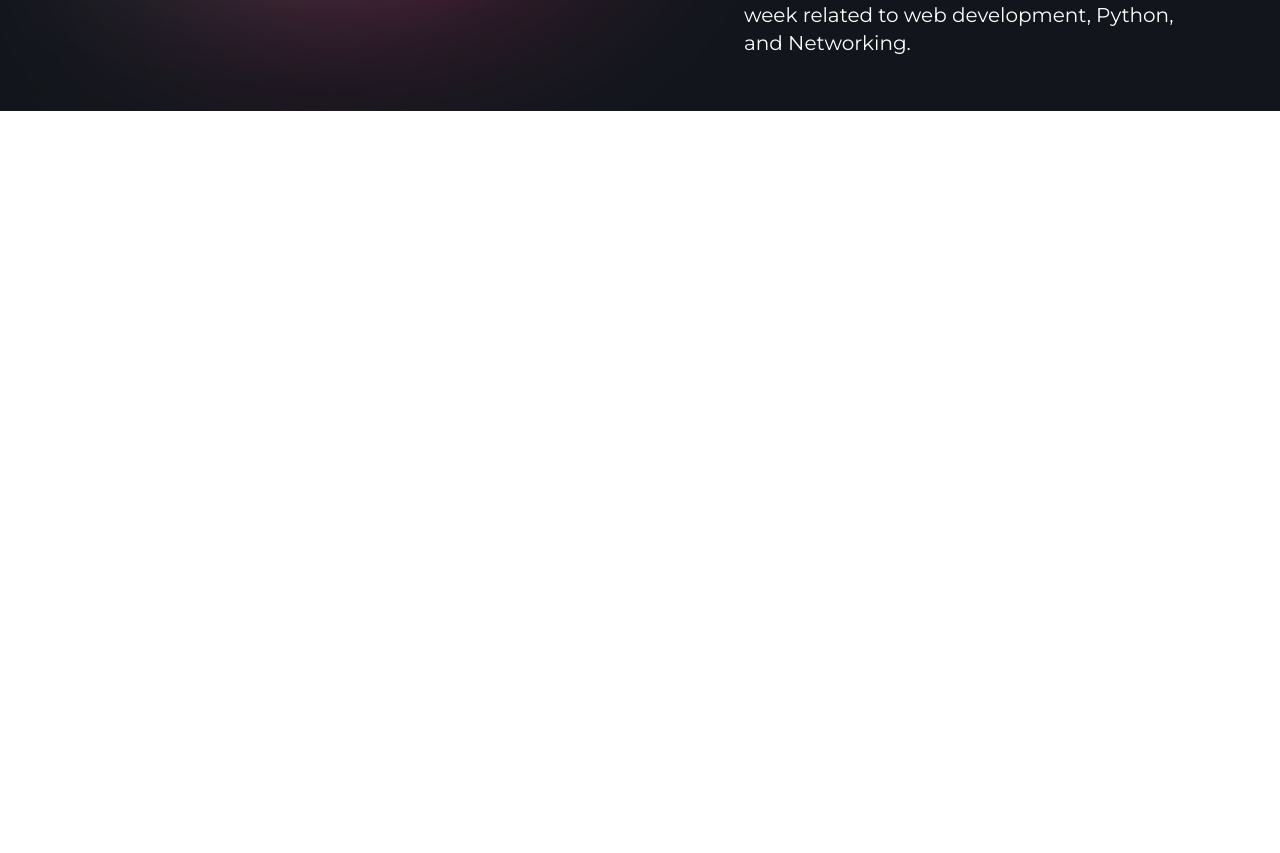
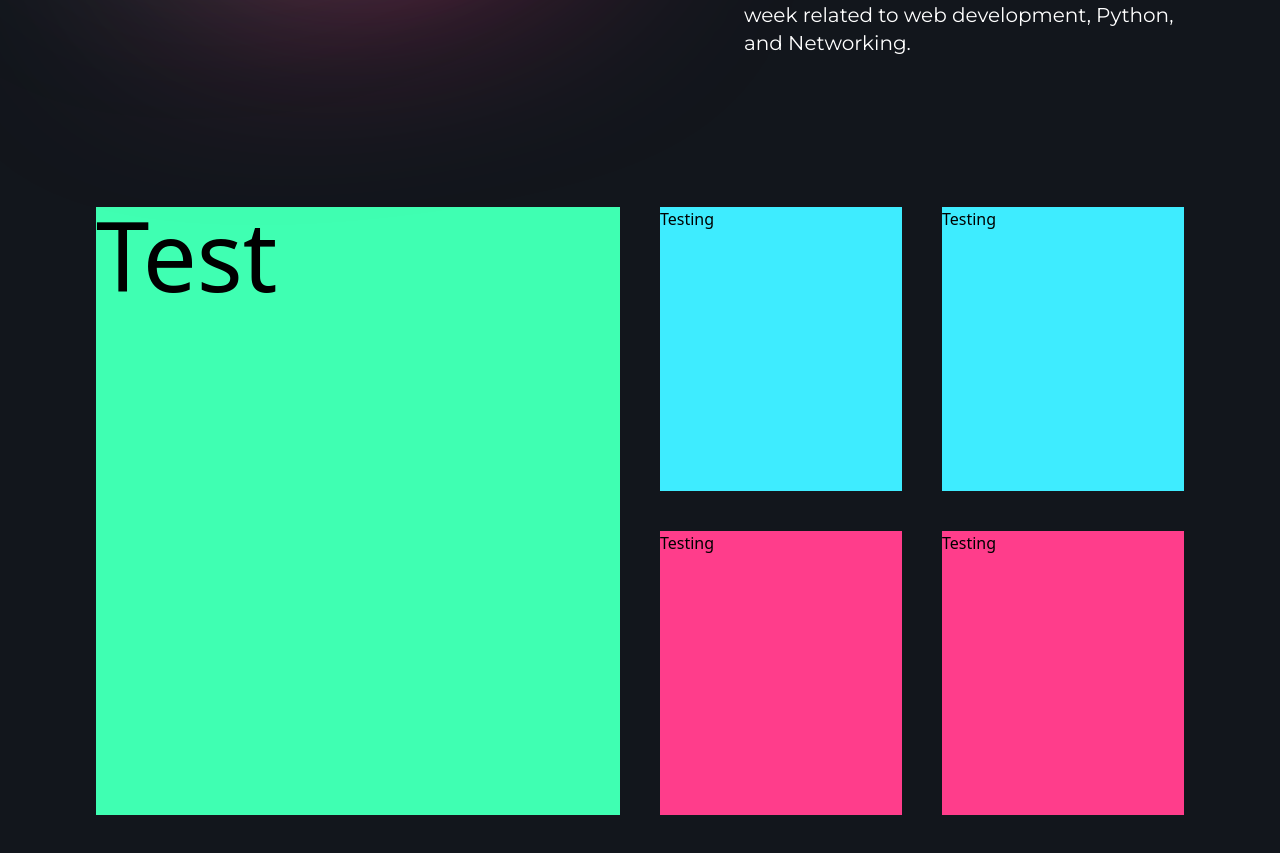
Before and after one commit to Bharath1910/bharathshanmugam.dev, a Next.js app: page / in a window 1280 px wide. Shown: the part 1489-2342 px from the top of the page. Before the commit the page ends 1600 px from the top, so only its background shows below. Built offline with nearby package versions, Linux system fonts and the light colour scheme; a web font is replaced by a local one.

Commit message:
added skillset, still testing layout

```diff
--- /dev/null
+++ b/components/Skills.jsx
@@ -0,0 +1,32 @@
+import styles from '../styles/Skills.module.css'
+
+function Skills() {
+  return (
+    <div className='h-screen bg-background flex p-24 gap-10 flex-wrap'>
+        <div className='bg-accent flex-1'>
+            <h1 className='text-8xl'>Test</h1>
+        </div>
+
+        <div className='flex-1  flex flex-col gap-10'>
+            <div className='flex flex-1 gap-10'>
+                <div className='bg-complement flex-1'>
+                    <h1>Testing</h1>
+                </div>
+                <div className='bg-complement flex-1'>
+                    <h1>Testing</h1>
+                </div>
+            </div>
+            <div className=' flex flex-1 gap-10'>
+                <div className='bg-pink flex-1'>
+                    <h1>Testing</h1>
+                </div>
+                <div className='bg-pink flex-1'>
+                    <h1>Testing</h1>
+                </div>
+            </div>
+        </div>
+    </div>
+  )
+}
+
+export default Skills
--- a/pages/index.js
+++ b/pages/index.js
@@ -2,6 +2,7 @@ import Image from 'next/image'
 import About from '../components/About'
 import Hero from '../components/Hero'
 import Navbar from '../components/Navbar'
+import Skills from '../components/Skills'
 
 function Home() {
   return (
@@ -9,6 +10,7 @@ function Home() {
             <Navbar/>
             <Hero/>
             <About/>
+            <Skills />
         </>
   )
 }
```
Also changed, not shown: styles/Skills.module.css (added).
